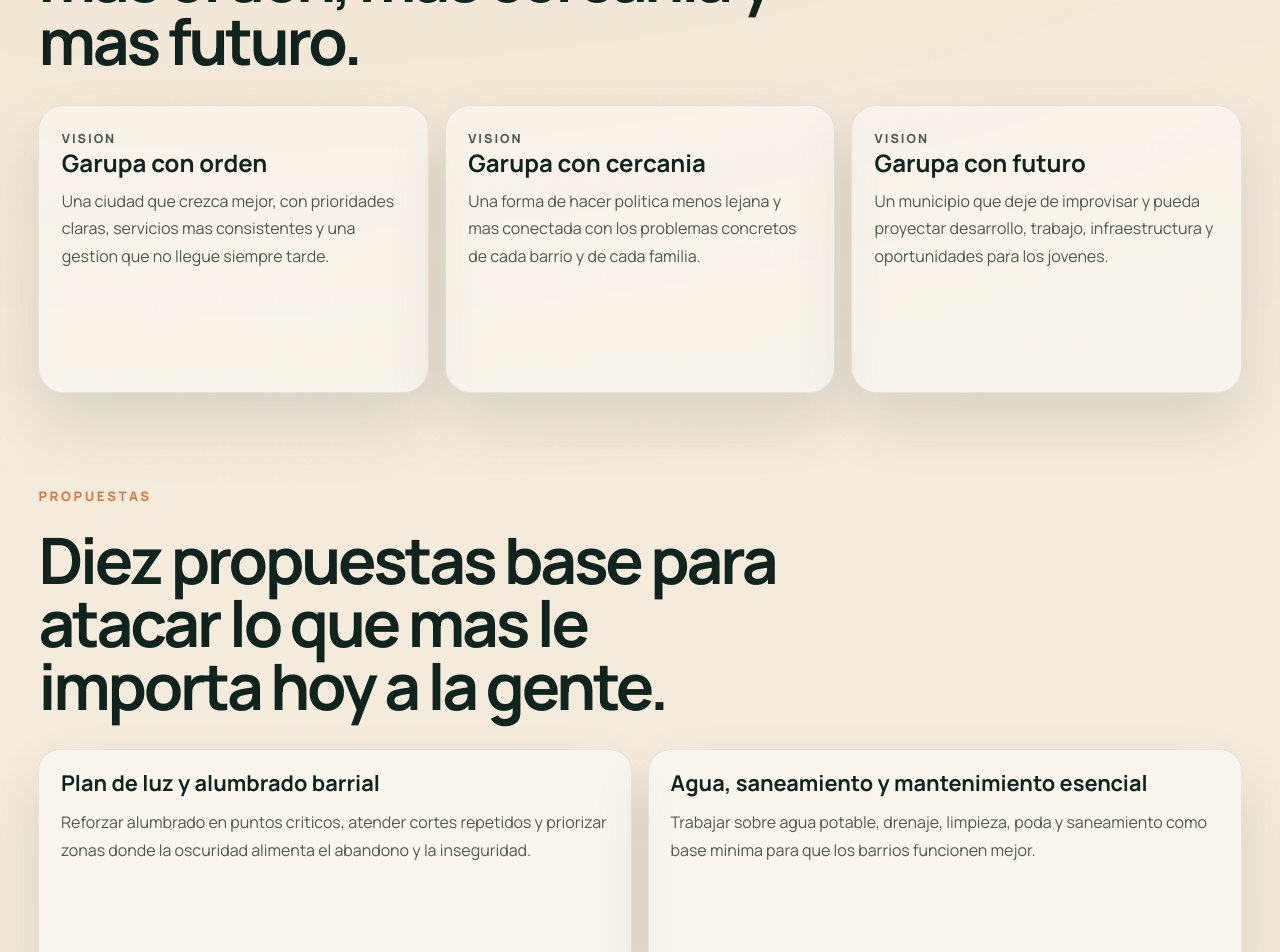
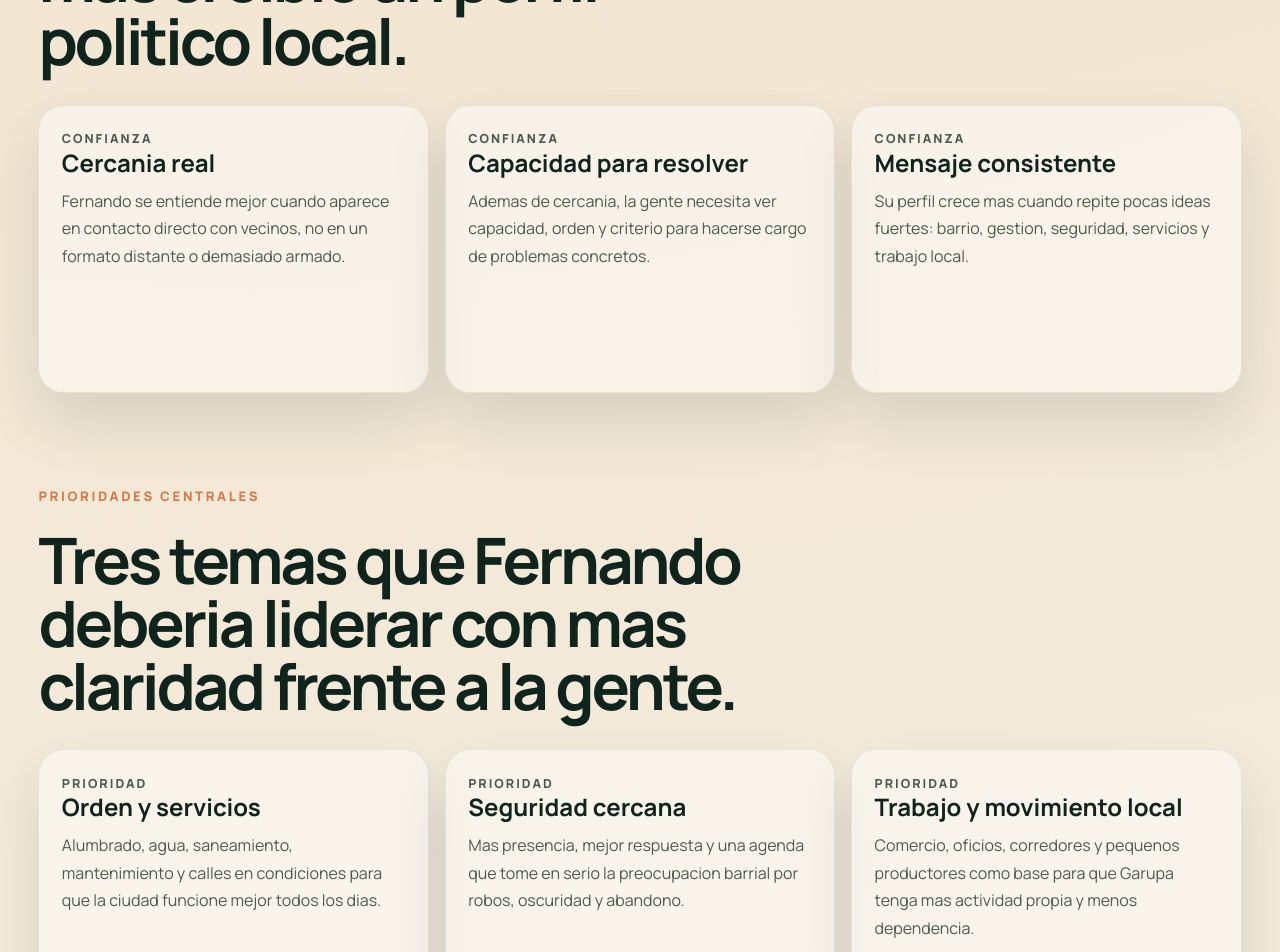
Before and after one commit to RIXXS443/FernandoSamudio, a React (Vite) app: page / in a window 1280 px wide. Shown: the part 2480-3432 px from the top of the page. Built offline with nearby package versions, Linux system fonts and the light colour scheme.

Commit message:
Add trust and priority sections

```diff
--- a/src/App.tsx
+++ b/src/App.tsx
@@ -47,6 +47,42 @@ const profileTraits = [
     title: "Proyeccion",
     description:
       "Su nombre empieza a tener sentido para 2027 porque combina presencia territorial, reconocimiento local y un perfil de cercania.",
+  },
+];
+
+const trustDrivers = [
+  {
+    title: "Cercania real",
+    description:
+      "Fernando se entiende mejor cuando aparece en contacto directo con vecinos, no en un formato distante o demasiado armado.",
+  },
+  {
+    title: "Capacidad para resolver",
+    description:
+      "Ademas de cercania, la gente necesita ver capacidad, orden y criterio para hacerse cargo de problemas concretos.",
+  },
+  {
+    title: "Mensaje consistente",
+    description:
+      "Su perfil crece mas cuando repite pocas ideas fuertes: barrio, gestion, seguridad, servicios y trabajo local.",
+  },
+];
+
+const signatureIssues = [
+  {
+    title: "Orden y servicios",
+    description:
+      "Alumbrado, agua, saneamiento, mantenimiento y calles en condiciones para que la ciudad funcione mejor todos los dias.",
+  },
+  {
+    title: "Seguridad cercana",
+    description:
+      "Mas presencia, mejor respuesta y una agenda que tome en serio la preocupacion barrial por robos, oscuridad y abandono.",
+  },
+  {
+    title: "Trabajo y movimiento local",
+    description:
+      "Comercio, oficios, corredores y pequenos productores como base para que Garupa tenga mas actividad propia y menos dependencia.",
   },
 ];
 
@@ -375,6 +411,40 @@ function App() {
           </div>
         </section>
 
+        <section className="section trust-section">
+          <div className="section-head">
+            <p className="eyebrow">Confianza publica</p>
+            <h2>Tres señales que vuelven mas creible un perfil politico local.</h2>
+          </div>
+
+          <div className="agenda-grid">
+            {trustDrivers.map((item) => (
+              <article className="agenda-item" key={item.title}>
+                <p className="agenda-phase">Confianza</p>
+                <h3>{item.title}</h3>
+                <p>{item.description}</p>
+              </article>
+            ))}
+          </div>
+        </section>
+
+        <section className="section priorities-section">
+          <div className="section-head">
+            <p className="eyebrow">Prioridades centrales</p>
+            <h2>Tres temas que Fernando deberia liderar con mas claridad frente a la gente.</h2>
+          </div>
+
+          <div className="agenda-grid">
+            {signatureIssues.map((item) => (
+              <article className="agenda-item" key={item.title}>
+                <p className="agenda-phase">Prioridad</p>
+                <h3>{item.title}</h3>
+                <p>{item.description}</p>
+              </article>
+            ))}
+          </div>
+        </section>
+
         <section className="section vision-section" id="vision">
           <div className="section-head">
             <p className="eyebrow">Vision de Fernando</p>
```
